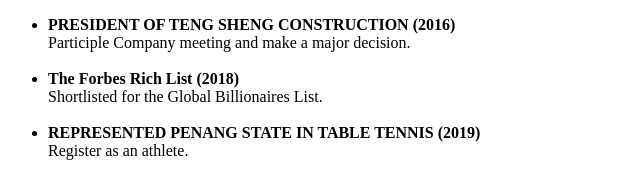
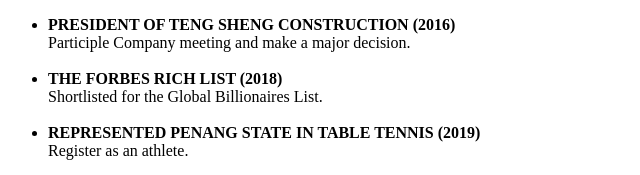
Before and after one commit to yoyohohyouen-sketch/Lab1, a plain HTML site: page index.html in a window 1280 px wide. Shown: the part 606-781 px from the top of the page, 0-640 px from the left. Drawn offline with Linux system fonts and the light colour scheme.

Commit message:
Update index.html

```diff
--- a/index.html
+++ b/index.html
@@ -59,7 +59,7 @@
     <h2>👩‍💻 Extracurricular activities</h2>
     <ul>
         <li><b>PRESIDENT OF TENG SHENG CONSTRUCTION (2016)</b><br>Participle Company meeting and make a major decision.</li><br>
-        <li><b>The Forbes Rich List (2018) </b><br>Shortlisted for the Global Billionaires List.</li><br>
+        <li><b>THE FORBES RICH LIST (2018) </b><br>Shortlisted for the Global Billionaires List.</li><br>
         <li><b>REPRESENTED PENANG STATE IN TABLE TENNIS (2019)</b><br>Register as an athlete.</li><br>
         <li><b>PRESIDENT OF ENGLISH ASSOCIATION (2021)</b><br>Participate in interlude performances and other activities.</li><br>
         <li><b>C PROGRAMMING LANGUAGE CERTIFICATION - The Digital ADDA (2022) </b></li><br>
```
